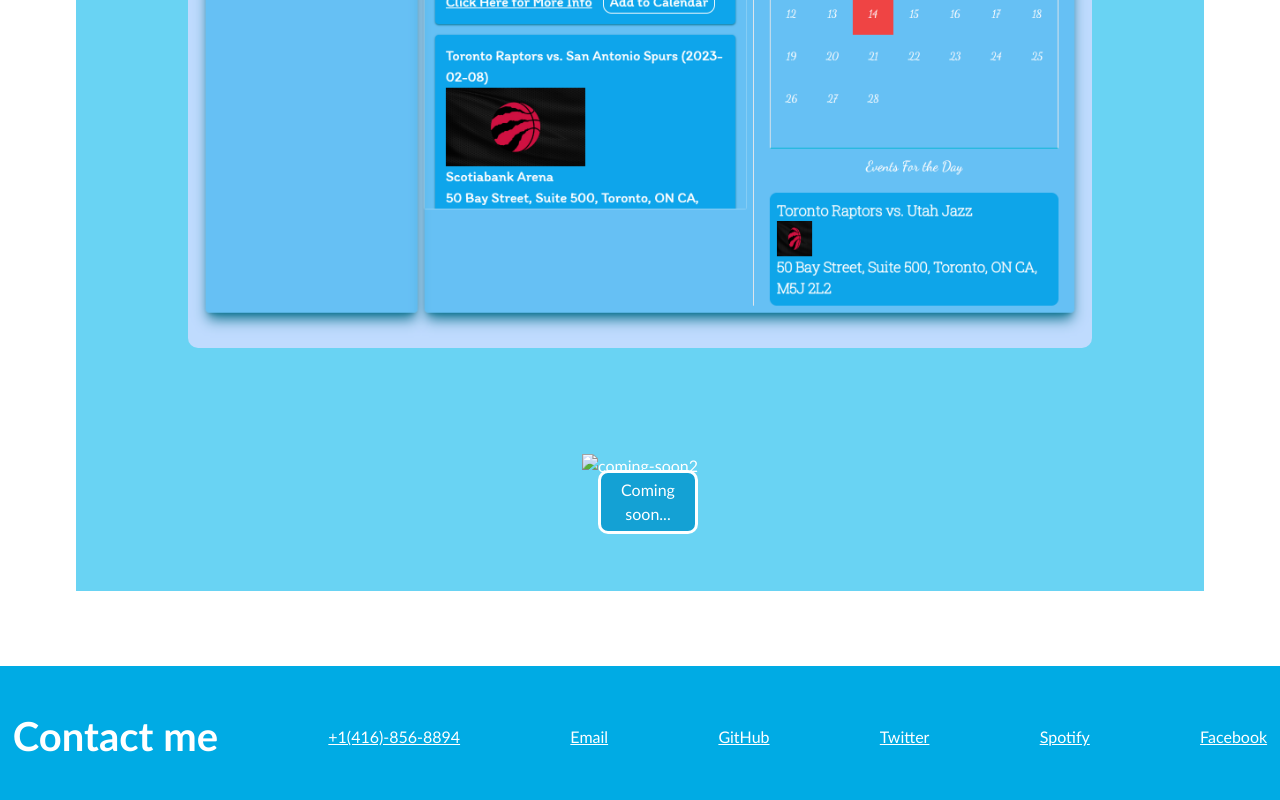
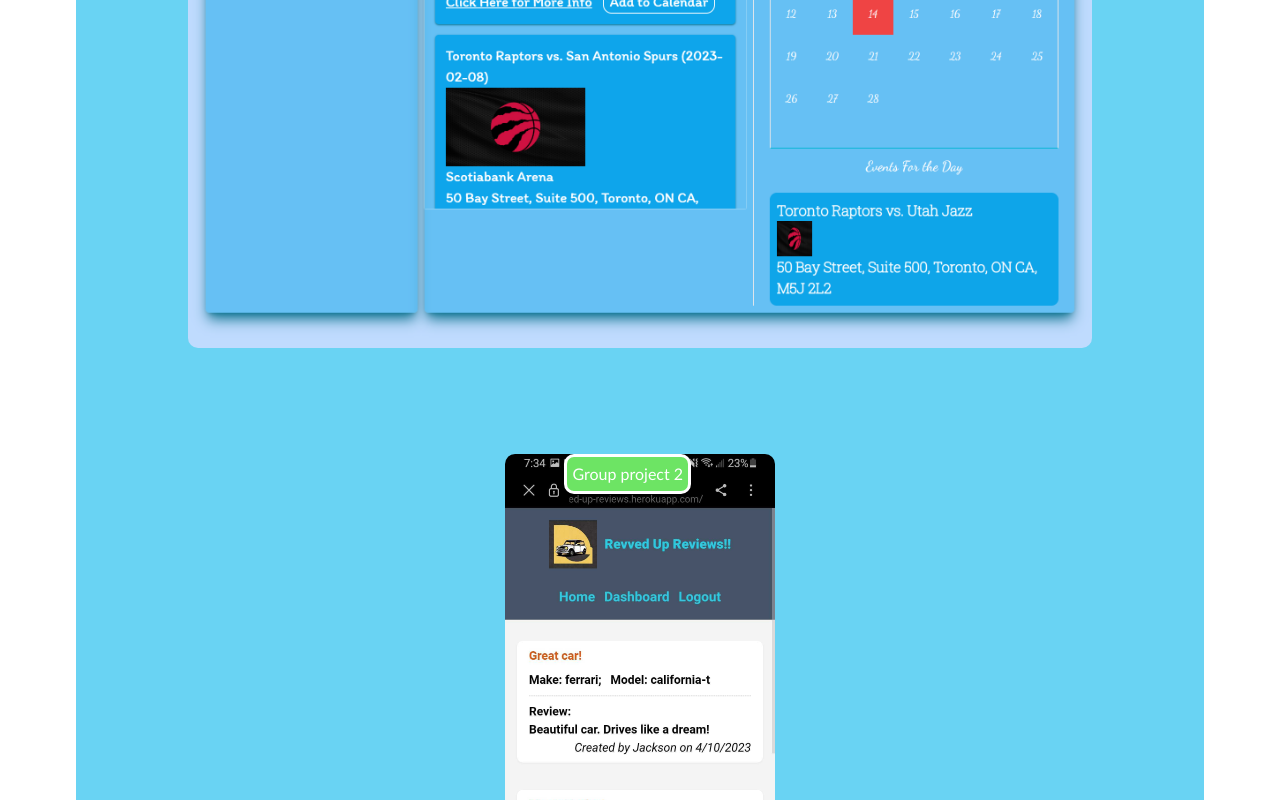
Before and after one commit to TerryKor/Terry-s-professional-portfolio, a plain HTML site: page index.html in a window 1280 px wide. Shown: the part 2000-2800 px from the top of the page. Drawn offline with Linux system fonts and the light colour scheme.

Commit message:
added second project image and linked it to deployed page

```diff
--- a/assets/css/style.css
+++ b/assets/css/style.css
@@ -1,12 +1,10 @@
-
-
-:root{
-    --primary:#ffffff ;
-    --secondary: #00ABE4 ;
-    --tertiary: #69d3f3 ;
+:root {
+  --primary: #ffffff;
+  --secondary: #0e3d4d;
+  --tertiary: #69d3f3;
 }
 
-*{
+* {
   box-sizing: border-box;
 }
 
@@ -15,7 +13,8 @@ body {
   padding: 0;
   color: var(--primary);
   background-color: var(--tertiary);
-    font-family: 'Trebuchet MS', 'Lucida Sans Unicode', 'Lucida Grande', 'Lucida Sans', Arial, sans-serif;
+  font-family: "Trebuchet MS", "Lucida Sans Unicode", "Lucida Grande",
+    "Lucida Sans", Arial, sans-serif;
 }
 
 .header {
@@ -55,14 +54,17 @@ p {
 }
 
 a {
-
   color: var(--primary);
   text-decoration: underline;
   font-size: 100%;
 }
 
-a:link {color:var(--primary);}
-a:hover {color:#fa8d10;}
+a:link {
+  color: var(--primary);
+}
+a:hover {
+  color: #fa8d10;
+}
 
 #avatar {
   margin-left: 10%;
@@ -72,56 +74,63 @@ a:hover {color:#fa8d10;}
 }
 
 #workImg1 {
-
   border-radius: 10px;
   max-width: 100%;
   height: auto;
 }
 
 #workImg2 {
-
   border-radius: 10px;
   max-width: 100%;
   height: auto;
 }
 
-#project1{
+#project1 {
   max-width: 100%;
   border-radius: 10px;
 }
 
-
-
-.imageContainer{
+.imageContainer {
   position: relative;
   text-align: center;
   color: white;
-    margin:5%;
+  margin: 5%;
 }
 
-
-.imagetitle{
+.imagetitle {
   position: absolute;
   top: 16px;
   left: 16px;
   padding: 5px;
-  background-color: #14a1d4;
+  background-color: #0b2b37;
   border-radius: 10px;
   border-style: solid;
   border-color: white;
 }
-.imageContainer4{
+.imagetitleP2 {
+  position: absolute;
+  top: 0rem;
+  left: 23.5rem;
+  padding: 5px;
+  background-color: #6de464;
+  border-radius: 10px;
+  border-style: solid;
+  border-color: white;
+}
+
+.imageContainer4 {
   position: relative;
   text-align: center;
   color: white;
-    margin:5%;
+  margin: 5%;
 }
 
-.content  {
+.content {
   font-size: 100%;
   padding: 1%;
-    font-family: 'Trebuchet MS', 'Lucida Sans Unicode', 'Lucida Grande', 'Lucida Sans', Arial, sans-serif;
-    color:var(--secondary);
+  font-family: "Trebuchet MS", "Lucida Sans Unicode", "Lucida Grande",
+    "Lucida Sans", Arial, sans-serif;
+  color: var(--secondary);
   line-height: 1.5;
   background-color: var(--primary);
 }
@@ -140,7 +149,7 @@ a:hover {color:#fa8d10;}
   align-items: center;
   padding: 5%;
   margin: 5%;
-    background-color: var(--tertiary) ;
+  background-color: var(--tertiary);
 }
 
 .footer {
@@ -156,8 +165,7 @@ a:hover {color:#fa8d10;}
   justify-content: space-between;
 }
 
-
-@media screen and (max-width:  1114px) {
+@media screen and (max-width: 1114px) {
   .header {
     display: flex;
     flex-wrap: wrap;
@@ -166,10 +174,8 @@ a:hover {color:#fa8d10;}
   }
 }
 
-
-@media screen and (max-width:  980px) {
-.header
-.content{
+@media screen and (max-width: 980px) {
+  .header .content {
     display: flex;
     flex-wrap: wrap;
     flex-direction: row;
@@ -177,16 +183,15 @@ a:hover {color:#fa8d10;}
   }
 }
 
-@media screen and (max-width:  838px) {
+@media screen and (max-width: 838px) {
   #avatar {
     width: 20%;
     height: 20%;
   }
 }
 
-@media screen and (max-width:  768px) {
-    .header
-    .content {
+@media screen and (max-width: 768px) {
+  .header .content {
     display: flex;
     flex-wrap: wrap;
     flex-direction: row;
@@ -194,8 +199,7 @@ a:hover {color:#fa8d10;}
   }
 }
 
-
-    @media screen and (max-width:  636px) {
+@media screen and (max-width: 636px) {
   .contact-me {
     display: flex;
     flex-wrap: wrap;
@@ -204,16 +208,20 @@ a:hover {color:#fa8d10;}
   }
 }
 
-
-
- @media screen and (max-width:  480px) {
-        .header
-        .content
-        .contact-me {
+@media screen and (max-width: 480px) {
+  .header .content .contact-me {
     display: flex;
     flex-wrap: wrap;
     justify-content: center;
     flex-direction: column;
     align-items: center;
   }
+  .imagetitle {
+    width: 10rem;
+    font-size: xx-small;
   }
+
+  #comingSoon {
+    width: 15rem;
+  }
+}
--- a/index.html
+++ b/index.html
@@ -48,13 +48,18 @@
         </div>
         <div class = imageContainer>
              <a href="https://project1group6.github.io/ticketmaster-event-planner/"><img src="./assets/images/project1group6.github.io_ticketmaster-event-planner_.png" alt="My first group project called Travelling Event Planner" id="project1" height="30%" width="auto"></a>
-             <div class = "imagetitle">My group project application</div>
+             <div class = "imagetitle">Group project 1</div>
             </div>
 
-            <div class = imageContainer4>
-            <img src="./assets/images/coming soon 2.jpg" alt="coming-soon2" id="comingSoon" height="auto" width="auto">
+            <div class = imageContainer>
+                <a href="https://revved-up-reviews.herokuapp.com/"><img src="./assets/images/project2.jpg" alt="My second group project called revved-up-reviews" id="project1" height="30%" width="30%"></a>
+                <div class = "imagetitleP2">Group project 2</div>
+               </div>
+
+            <!-- <div class = imageContainer>
+            <img src="" alt="coming-soon2" id="comingSoon" height="auto" width="auto">
             <div class = "imagetitle">Coming soon...</div>
-            </div>
+            </div> -->
         </section>
 
     </main>
```
Also changed, not shown: assets/images/project2.jpg (added). Lines whose indentation alone changed are shown as unchanged.
